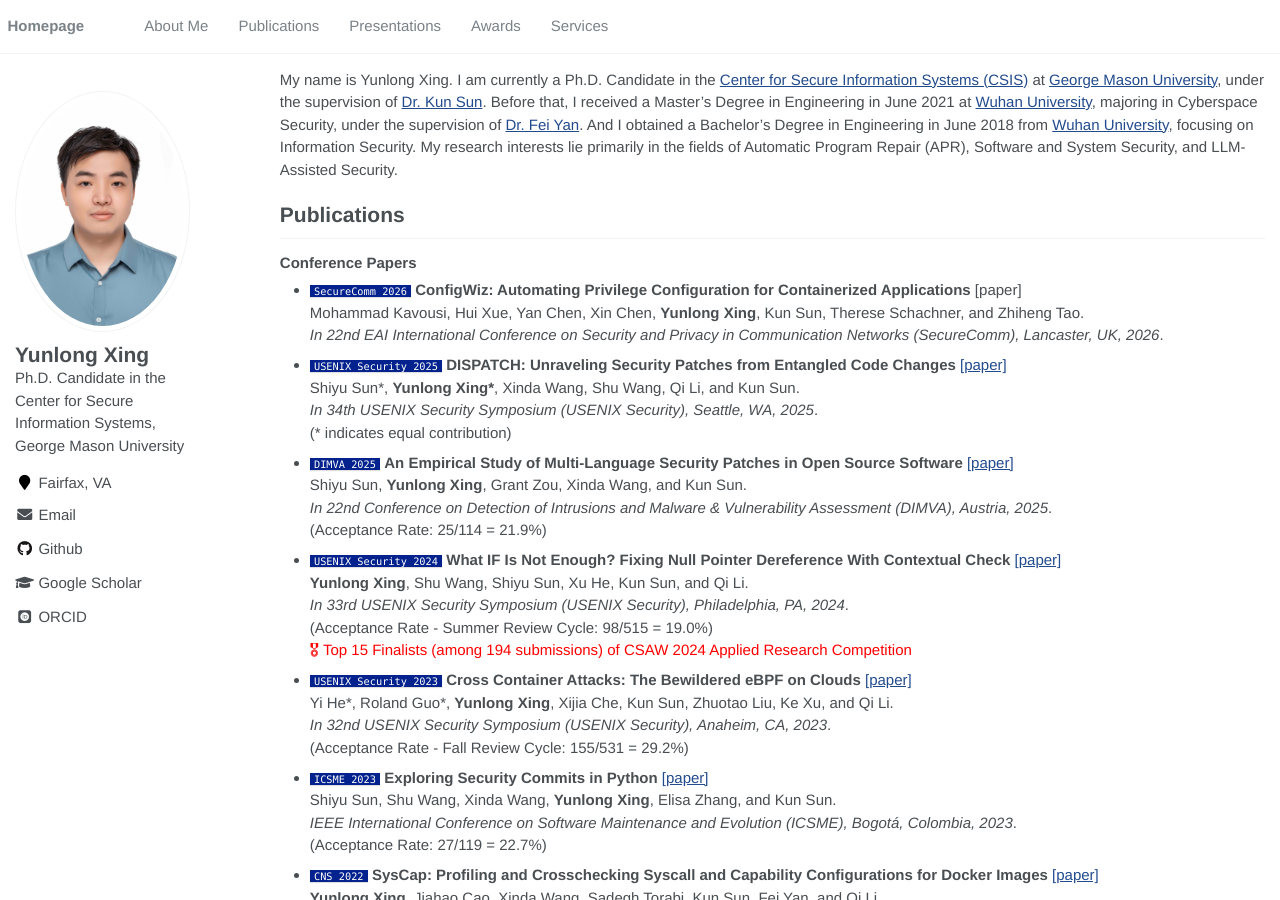
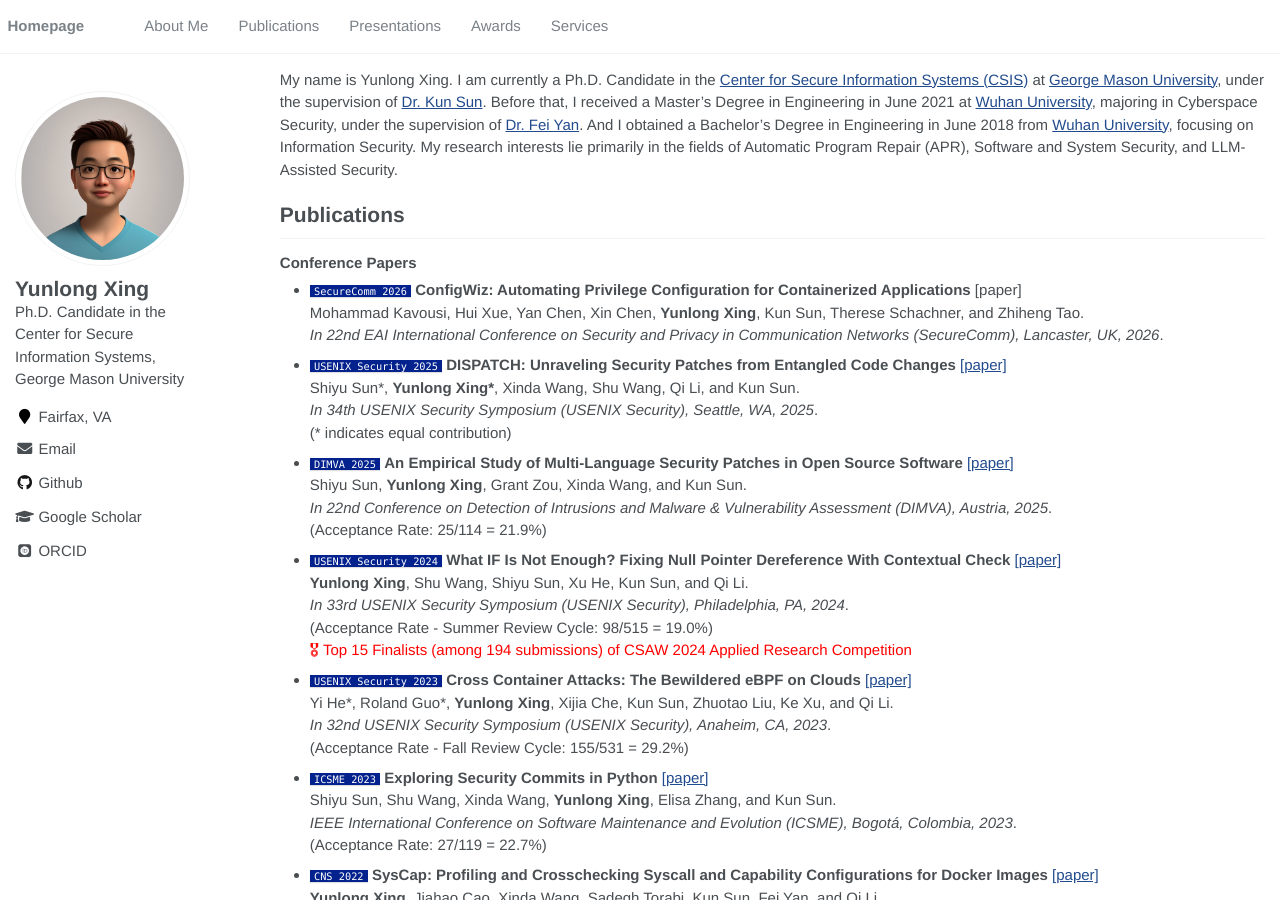
Before and after one commit to YunlongXing/yunlongxing.github.io, a Jekyll site: the page built from _pages/about.md, in a window 1280 px wide and 900 px high. Built offline with Jekyll 4.4.1, drawn with Linux system fonts in a browser that asks for light colours; some web fonts are replaced.

Commit message:
Update author avatar image format in config

```diff
--- a/_config.yml
+++ b/_config.yml
@@ -22,7 +22,7 @@ baidu_site_verification  : code-ZxFK3f4pfb
 # Site Author
 author:
   name             : "Yunlong Xing"
-  avatar           : "images/avatar.jpg"
+  avatar           : "images/avatar.png"
   bio              :
   location         : "Fairfax, VA"
   employer         :
```
